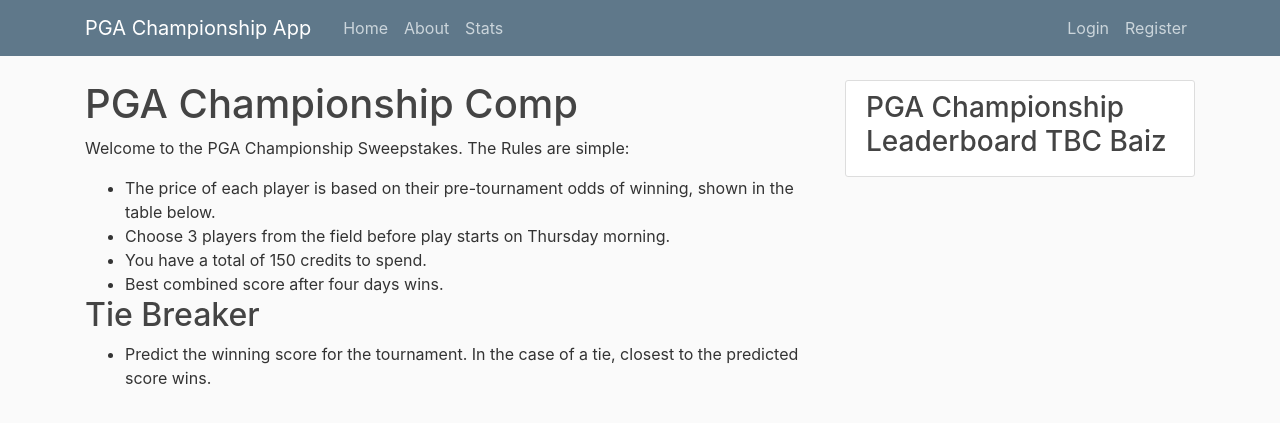
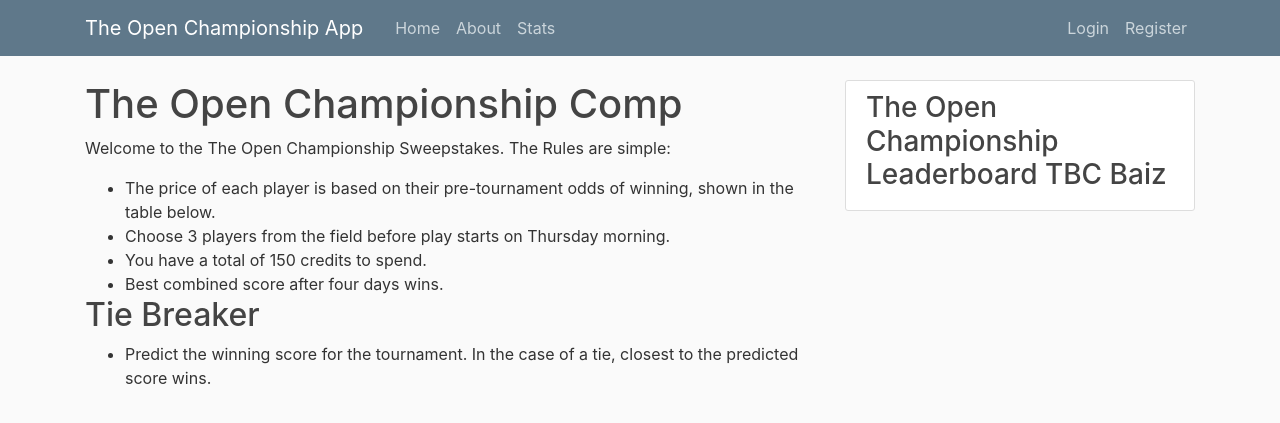
Before and after one commit to sbroe95/masters_django, a Django app: page /about/ in a window 1280 px wide. Shown: the top 423 px of the page. Run offline with Django 3.2, Linux system fonts and the light colour scheme; data that the repository does not hold is empty; parts of the project's set-up code (start-up, migrations or seed data) failed here and were passed over; some libraries are stand-ins or nearby versions.

Commit message:
Changed to the Open from PGA

```diff
--- a/masters_app/templates/masters_app/about.html
+++ b/masters_app/templates/masters_app/about.html
@@ -1,8 +1,8 @@
 {% extends "masters_app/base.html" %}
 {% block content %}
-    <h1>PGA Championship Comp</h1>
+    <h1>The Open Championship Comp</h1>
     <p>
-        Welcome to the PGA Championship Sweepstakes. The Rules are simple:
+        Welcome to the The Open Championship Sweepstakes. The Rules are simple:
         <ul>
             <li>The price of each player is based on their pre-tournament odds of winning, shown in the table below. </li>
             <li>Choose 3 players from the field before play starts on Thursday morning.</li>
--- a/masters_app/templates/masters_app/base.html
+++ b/masters_app/templates/masters_app/base.html
@@ -13,16 +13,16 @@
     <!-- <link rel="icon" href="https://cutewallpaper.org/24/tiger-woods-png/img-tiger-woods-cut-out-png-image-with-transparent-background-toppng.png"> -->
     <link rel="shortcut icon" type="image/jpeg" href="{% static 'masters_app/tiger.jpeg' %}"/>
     {% if title %}
-        <title> PGA Championship App - {{title}}</title>
+        <title> The Open Championship App - {{title}}</title>
     {% else %}
-        <title>PGA Championship App</title>
+        <title>The Open Championship App</title>
     {% endif %}
 </head>
 <body>
     <header class="site-header">
         <nav class="navbar navbar-expand-md navbar-dark bg-steel fixed-top">
           <div class="container">
-            <a class="navbar-brand mr-4" href="{% url 'app-home' %}">PGA Championship App</a>
+            <a class="navbar-brand mr-4" href="{% url 'app-home' %}">The Open Championship App</a>
             <button class="navbar-toggler" type="button" data-toggle="collapse" data-target="#navbarToggle" aria-controls="navbarToggle" aria-expanded="false" aria-label="Toggle navigation">
             <span class="navbar-toggler-icon"></span>
             </button>
@@ -70,7 +70,7 @@
             {% else %}
             {% block table %}{% endblock %}
             <div class="content-section">
-              <h3>PGA Championship Leaderboard TBC Baiz</h3>
+              <h3>The Open Championship Leaderboard TBC Baiz</h3>
             <!-- <p class='text-muted'>You can put any information here you'd like.
                 <ul class="list-group">
                 <li class="list-group-item list-group-item-light">Link 1</li>
--- a/masters_app/templates/masters_app/espn_leaderboard.html
+++ b/masters_app/templates/masters_app/espn_leaderboard.html
@@ -47,7 +47,7 @@
             /* border: solid 1px #CCC */
             }
     </style>
-    <h2>PGA Championship Leaderboard</h2>
+    <h2>The Open Championship Leaderboard</h2>
     {% if espn %}
     <table class="styled-table">
         <thead>
--- a/masters_app/templates/masters_app/player_table.html
+++ b/masters_app/templates/masters_app/player_table.html
@@ -40,7 +40,7 @@
             color: #009879;
         }
     </style>
-    <h2>PGA Championship Players Table</h2>
+    <h2>The Open Championship Players Table</h2>
     {% if player %}
     <table class="styled-table">
         <thead>
```
